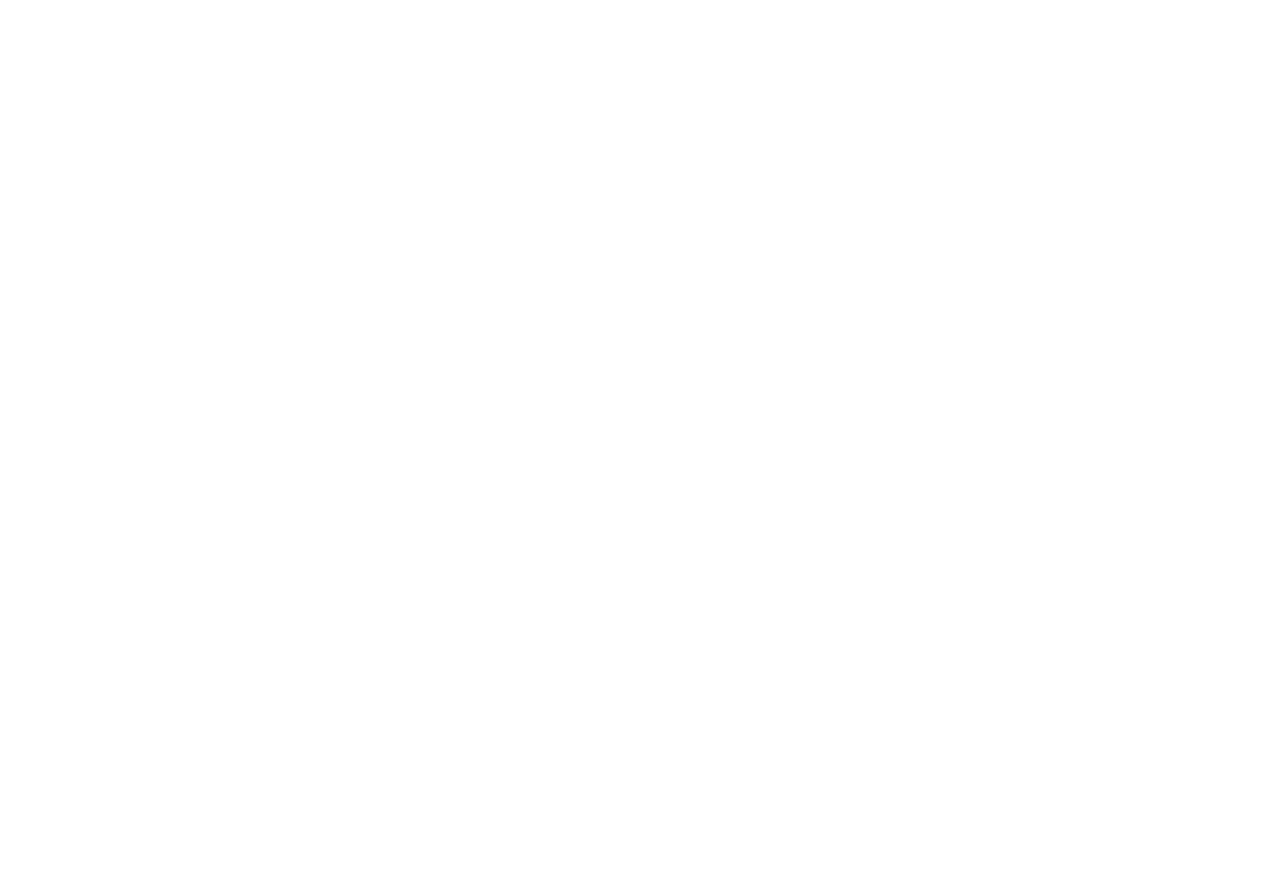
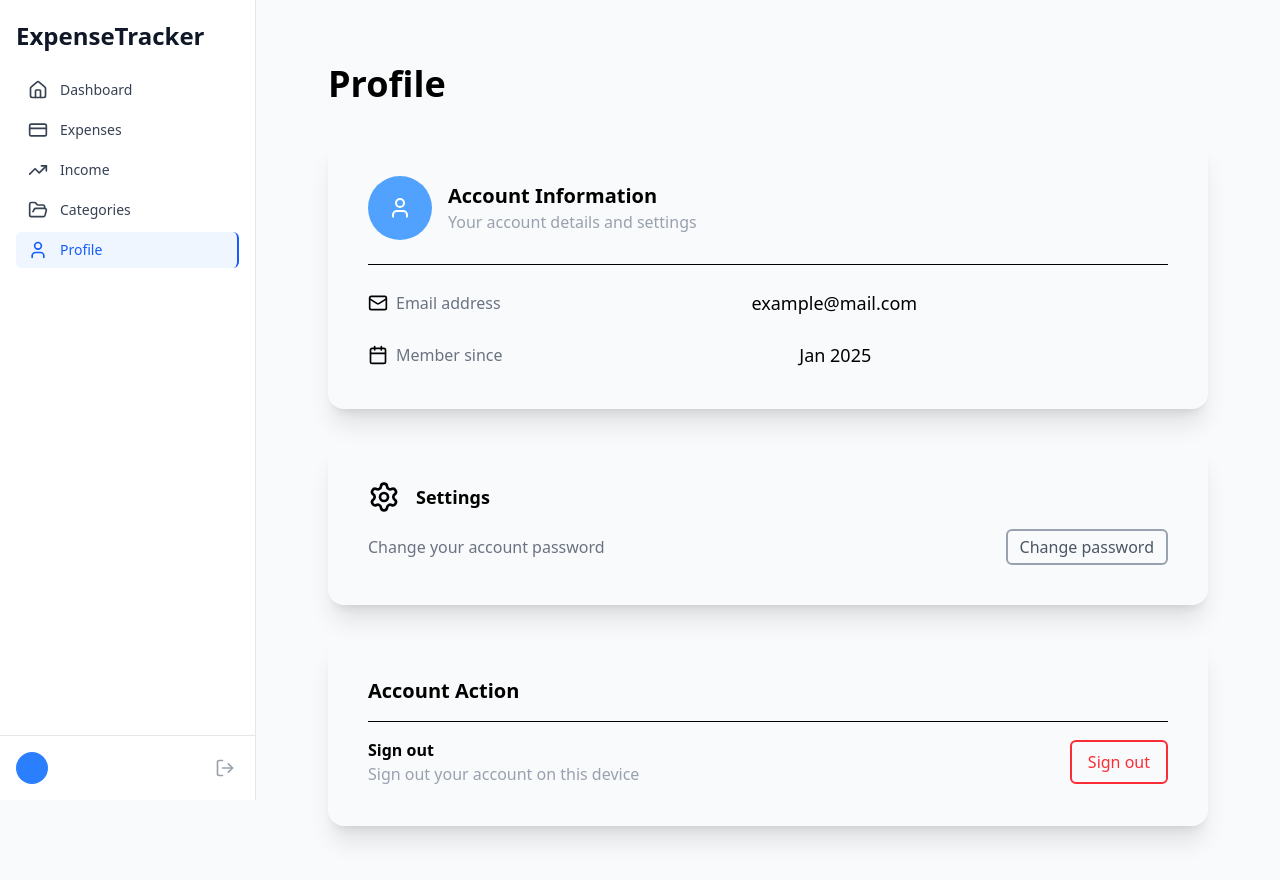
Before and after one commit to Kamil-ismael/Personal-Expense-Tracking-Application, a React (Vite) app in the folder packages/client/: page /profile in a window 1280 px wide. Before the commit this address had no page. Shown: the top 880 px of the page. Before the commit the page ends 800 px from the top, so only its background shows below. Built offline with nearby package versions, Linux system fonts and the light colour scheme.

Commit message:
fix login

```diff
--- a/packages/client/src/App.tsx
+++ b/packages/client/src/App.tsx
@@ -9,6 +9,7 @@ import {Categories} from "./pages/Categories";
 import { AuthProvider } from "./components/AuthProviderProps";
 import { IncomeForm } from "./pages/IncomeForm";
 import { ExpenseForm } from "./pages/ExpensesForm";
+import Profile from "./pages/Profile";
 
 export default function App() {
   return (
@@ -17,10 +18,11 @@ export default function App() {
         <Routes>
           {/* Routes sans NavBar */}
           <Route path="/" element={<Login />} />
-          <Route path="/signup" element={<SignInPAge />} />
+          <Route path="/signIn" element={<SignInPAge />} />
 
           {/* Routes avec NavBar grâce à Layout */}
           <Route element={<Layout />}>
+            <Route path="profile" element={<Profile/>}></Route>
             <Route path="/dashboard" element={<Dashboard />} />
             <Route path="/expenses" element={<Expenses />} />
             <Route path="/incomes" element={<Incomes />} />
--- a/packages/client/src/components/Layout.tsx
+++ b/packages/client/src/components/Layout.tsx
@@ -21,7 +21,7 @@ export function Layout() {
   const handleLogout = async () => {
     try {
       await logout();
-      navigate('/login');
+      navigate('/');
     } catch (error) {
       console.error('Logout failed:', error);
     }
--- /dev/null
+++ b/packages/client/src/pages/Profile.tsx
@@ -0,0 +1,168 @@
+import { User, Settings, Mail, Calendar } from "lucide-react";
+import { useAuth } from "../hooks/useAuth";
+import { format } from "date-fns";
+import { fr } from "date-fns/locale";
+import { useNavigate } from "react-router-dom";
+import { useState } from "react";
+
+function Profile() {
+  const { user, logout } = useAuth();
+  const navigate = useNavigate();
+  const [showPasswordForm, setShowPasswordForm] = useState(false);
+
+  const [currentPassword, setCurrentPassword] = useState("");
+  const [newPassword, setNewPassword] = useState("");
+  const [confirmPassword, setConfirmPassword] = useState("");
+
+  const handleSubmit = async (e: React.FormEvent) => {
+    e.preventDefault();
+
+    if (newPassword !== confirmPassword) {
+      alert("New passwords do not match!");
+      return;
+    }
+
+    try {
+      alert("Password changed successfully");
+      setCurrentPassword("");
+      setNewPassword("");
+      setConfirmPassword("");
+      setShowPasswordForm(false);
+    } catch (error) {
+      console.error("Failed to change password:", error);
+      alert("Failed to change password");
+    }
+  };
+
+  return (
+    <div className="h-full w-full flex flex-col space-y-8 p-10">
+      <h1 className="font-bold text-4xl">Profile</h1>
+
+      {/* Account info */}
+      <div className="shadow-xl p-10 rounded-2xl space-y-6">
+        <div className="flex flex-row items-center space-x-4">
+          <User size={64} className="bg-blue-400 p-5 rounded-full" color="white" />
+          <div className="flex flex-col justify-around">
+            <h2 className="text-xl font-semibold">Account Information</h2>
+            <p className="text-gray-400">Your account details and settings</p>
+          </div>
+        </div>
+
+        <hr />
+
+        <div className="flex flex-col space-y-6">
+          <div className="flex flex-row items-center justify-between">
+            <div className="flex items-center space-x-2">
+              <Mail size={20} />
+              <p className="text-gray-500">Email address</p>
+            </div>
+            <p className="text-lg text-center flex-1">
+              {user?.email || "example@mail.com"}
+            </p>
+          </div>
+
+          <div className="flex flex-row items-center justify-between">
+            <div className="flex items-center space-x-2">
+              <Calendar size={20} />
+              <p className="text-gray-500">Member since</p>
+            </div>
+            <p className="text-lg text-center flex-1">
+              {user
+                ? format(new Date(user.createdAt), "dd MMMM yyyy", { locale: fr })
+                : "Jan 2025"}
+            </p>
+          </div>
+        </div>
+      </div>
+
+      {/* Settings */}
+      <div className="shadow-xl p-10 rounded-2xl space-y-4 transition-all duration-300">
+        <div className="flex flex-row items-center space-x-4">
+          <Settings size={32} />
+          <p className="text-lg font-semibold">Settings</p>
+        </div>
+
+        {/* Change password toggle */}
+        <div className="flex flex-row justify-between items-center">
+          <div className="text-gray-500">Change your account password</div>
+          <button
+            className="text-gray-600 rounded-md border-2 border-gray-400 px-3 py-1 hover:bg-gray-100 transition"
+            onClick={() => setShowPasswordForm(!showPasswordForm)}
+          >
+            {showPasswordForm ? "Cancel" : "Change password"}
+          </button>
+        </div>
+
+        {/* Password form */}
+        {showPasswordForm && (
+          <form className="mt-6 flex flex-col space-y-4" onSubmit={handleSubmit}>
+            <div className="flex flex-col">
+              <label className="text-gray-600 mb-1">Current Password</label>
+              <input
+                type="password"
+                className="border rounded-md px-3 py-2"
+                placeholder="Enter current password"
+                value={currentPassword}
+                onChange={(e) => setCurrentPassword(e.target.value)}
+              />
+            </div>
+
+            <div className="flex flex-col">
+              <label className="text-gray-600 mb-1">New Password</label>
+              <input
+                type="password"
+                className="border rounded-md px-3 py-2"
+                placeholder="Enter new password"
+                value={newPassword}
+                onChange={(e) => setNewPassword(e.target.value)}
+              />
+            </div>
+
+            <div className="flex flex-col">
+              <label className="text-gray-600 mb-1">Confirm New Password</label>
+              <input
+                type="password"
+                className="border rounded-md px-3 py-2"
+                placeholder="Confirm new password"
+                value={confirmPassword}
+                onChange={(e) => setConfirmPassword(e.target.value)}
+              />
+            </div>
+
+            <button
+              type="submit"
+              className="self-end bg-blue-500 text-white px-4 py-2 rounded-md hover:bg-blue-600 transition"
+            >
+              Save
+            </button>
+          </form>
+        )}
+      </div>
+
+      {/* Account Action */}
+      <div className="shadow-xl p-10 rounded-2xl space-y-4">
+        <h1 className="text-xl font-semibold">Account Action</h1>
+        <hr />
+        <div className="flex flex-row justify-between items-center">
+          <div>
+            <h2 className="font-bold">Sign out</h2>
+            <p className="text-gray-400">
+              Sign out your account on this device
+            </p>
+          </div>
+          <button
+            className="border-2 border-red-500 px-4 py-2 text-red-500 rounded-md hover:bg-red-50 transition"
+            onClick={() => {
+              logout();
+              navigate("/");
+            }}
+          >
+            Sign out
+          </button>
+        </div>
+      </div>
+    </div>
+  );
+}
+
+export default Profile;
--- a/packages/client/src/pages/login.tsx
+++ b/packages/client/src/pages/login.tsx
@@ -13,10 +13,11 @@ function LoginPage() {
         e.preventDefault();
         if (email != "" && password!="") {
             try {
-                login(email, password)
-                navigate("/dashboard");
+                await login(email, password)
+                navigate("/profile");
             } catch (err) {
                 console.error(" Error during the connexion :", err);
+                alert("Error: invalid email or password")
             }
         }
         else{
```
